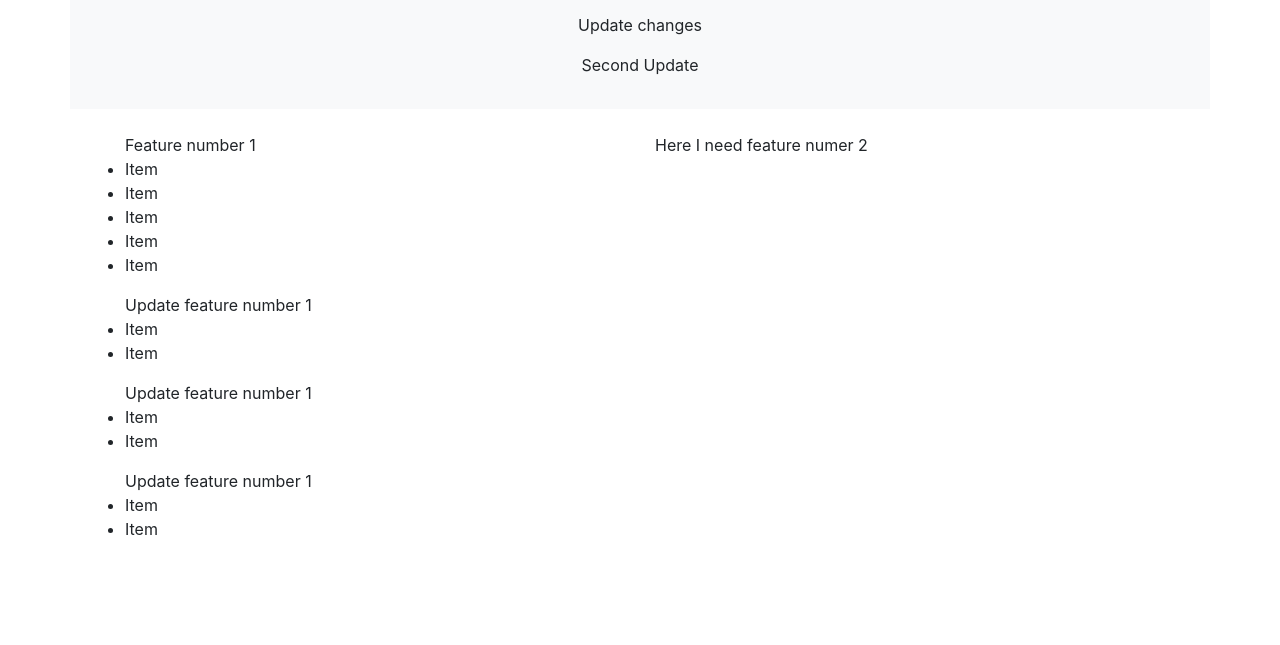
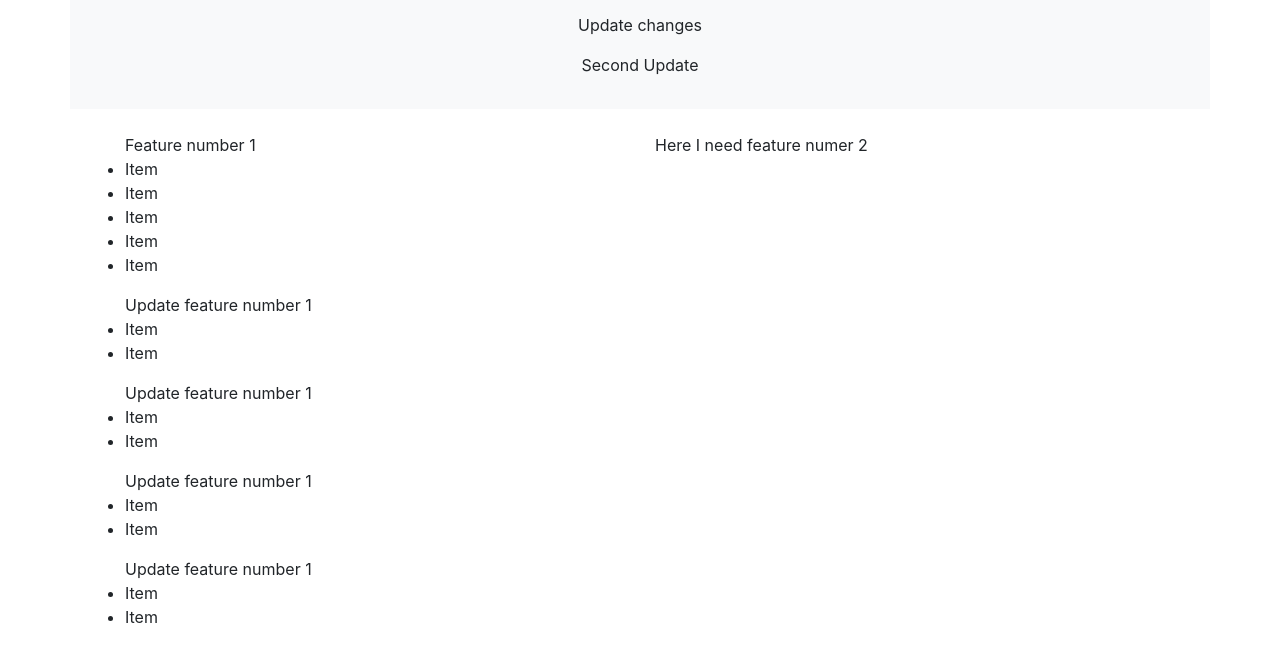
Before and after one commit to dmytrotus/playwithgit, a plain HTML site: page this-is-new-branch-example-master-branch/index.html in a window 1280 px wide. Shown: the part 171-816 px from the top of the page. Drawn offline with nearby package versions, Linux system fonts and the light colour scheme.

Commit message:
make second update

```diff
--- a/this-is-new-branch-example-master-branch/index.html
+++ b/this-is-new-branch-example-master-branch/index.html
@@ -44,6 +44,10 @@
                     <li>Item</li>
                     <li>Item</li>
                 </ul>
+                <ul>Update feature number 1
+                    <li>Item</li>
+                    <li>Item</li>
+                </ul>
     		</div>
     		<div class="col-6">
     			Here I need feature numer 2
```
